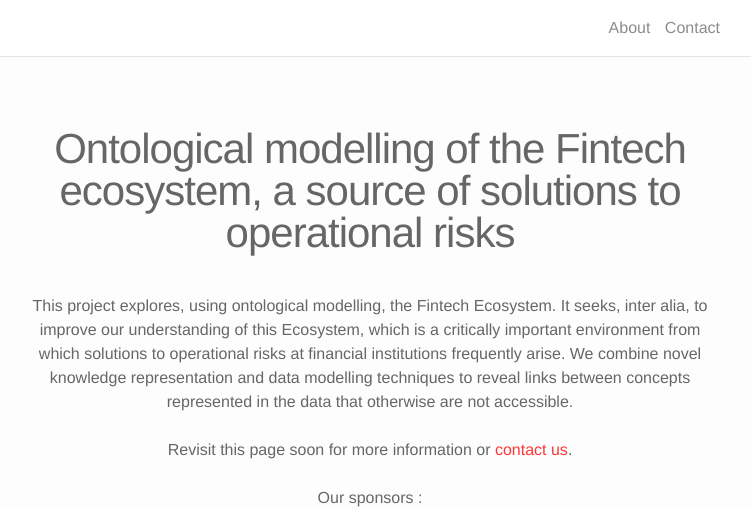
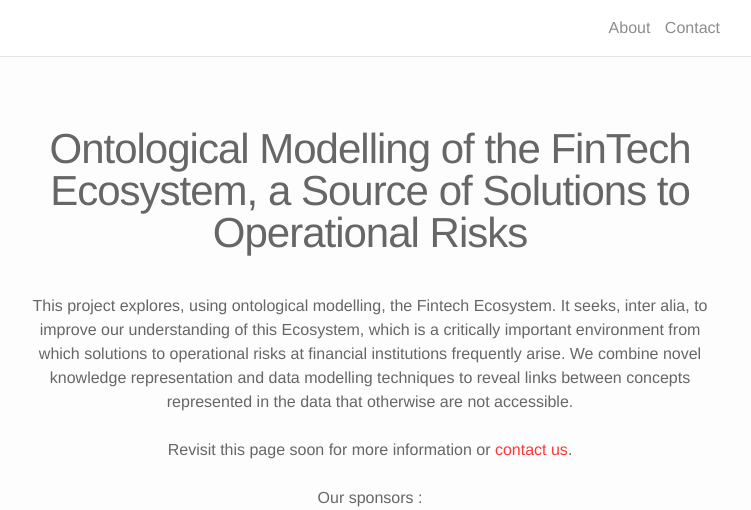
Before and after one commit to FinTechEcosystem/FinTechEcosystem, a Jekyll site: the page built from index.html, in a window 1280 px wide, cut to the strip 0-510 px from the top of the page. Shown: the whole strip, without its empty margins (270-1021 px from the left). Built offline with Jekyll 4.4.1, drawn with Linux system fonts in a browser that asks for light colours; nearby versions of some CDN libraries.

```diff
--- a/index.html
+++ b/index.html
@@ -1,6 +1,6 @@
 ---
 layout: landing-page
-title: Ontological modelling of the Fintech ecosystem, a source of solutions to operational risks
+title: Ontological Modelling of the FinTech Ecosystem, a Source of Solutions to Operational Risks
 permalink: /
 ---
 This project explores, using ontological modelling, the Fintech Ecosystem.  It seeks, inter alia, to improve our understanding of this Ecosystem, which is a critically important environment from which solutions to operational risks at financial institutions frequently arise. We combine novel knowledge representation and data modelling techniques to reveal links between concepts represented in the data that otherwise are not accessible.
```
